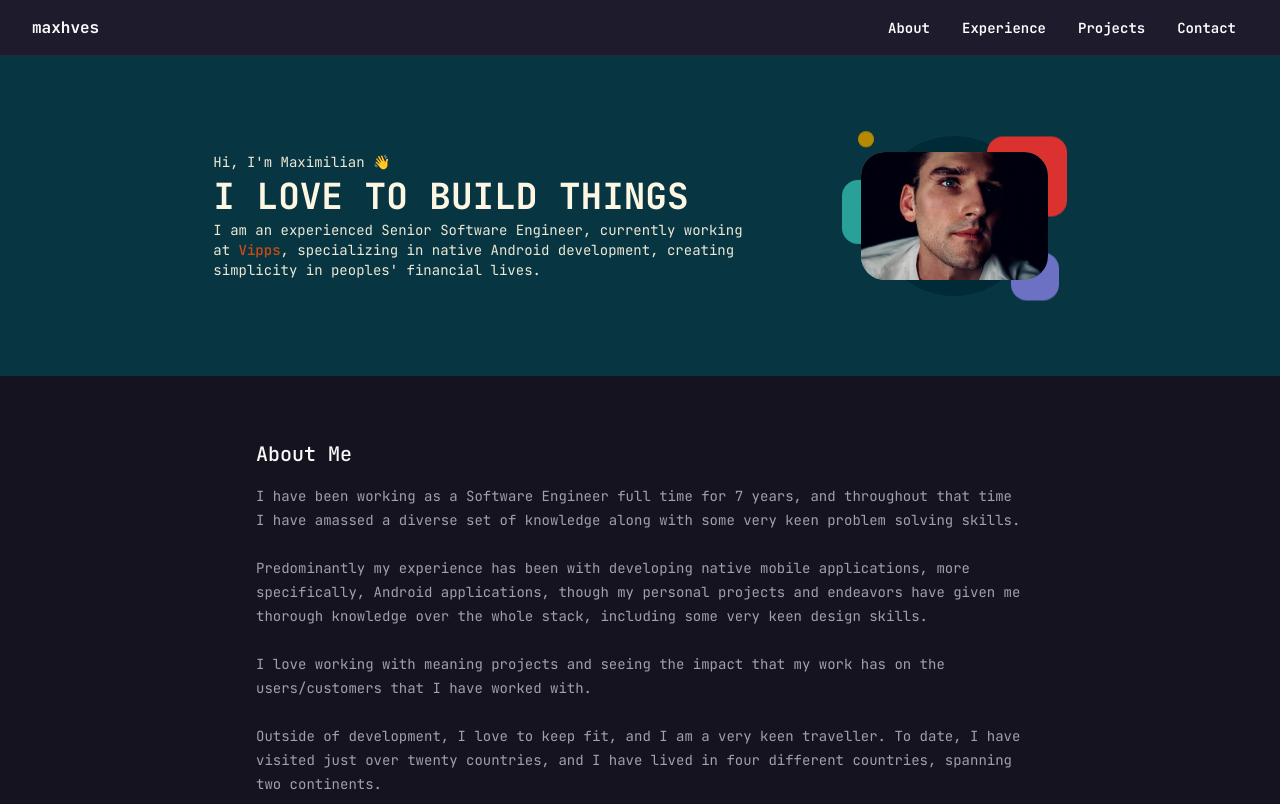
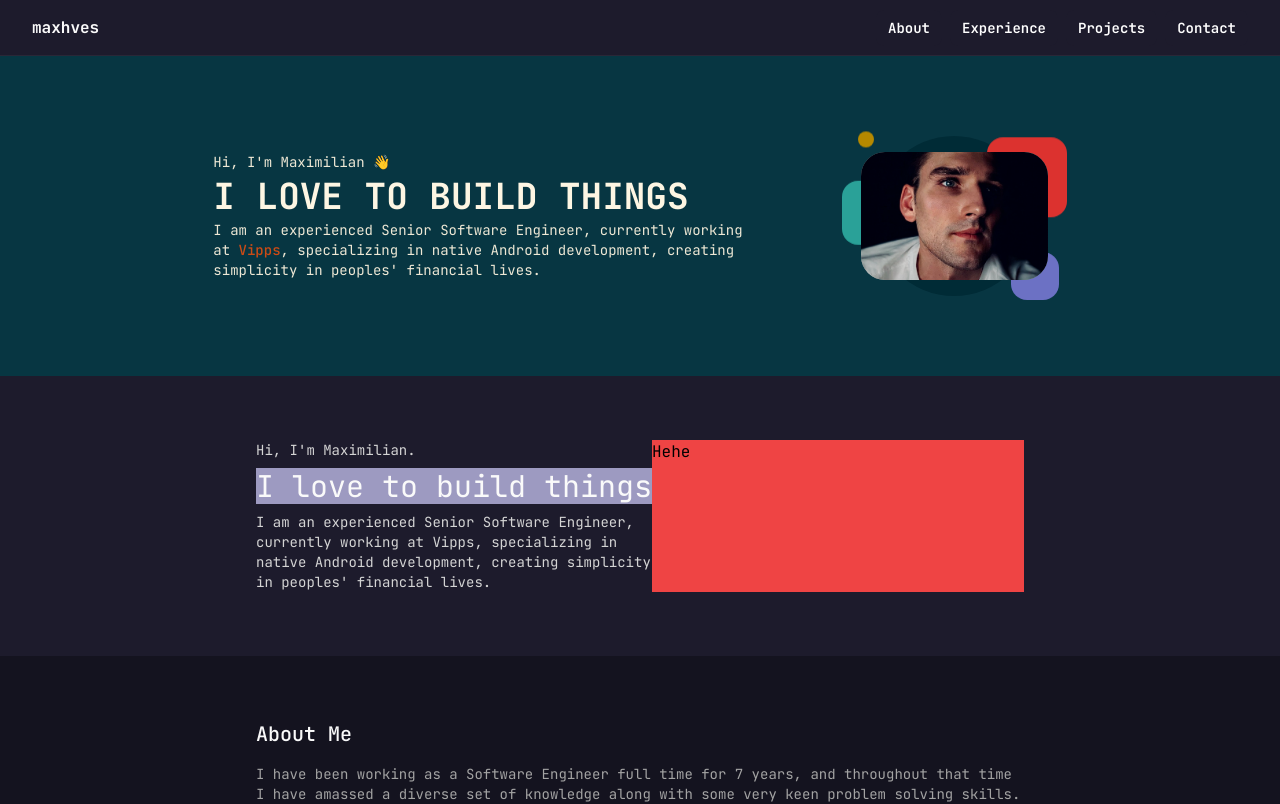
Before and after one commit to maxhves/hvesser-lewis-consulting-site, a Next.js app: page / in a window 1280 px wide. Shown: the top 804 px of the page. Built offline with nearby package versions, Linux system fonts and the light colour scheme; no server answers.

Commit message:
Began implementing IntroductionComponent.

```diff
--- a/src/app/home/components/about/about-section.tsx
+++ b/src/app/home/components/about/about-section.tsx
@@ -56,9 +56,9 @@ export default function AboutSection() {
 
 function AboutDescription({children}: { children: React.ReactNode }) {
   return (
-    <Text className="mt-4 text-sm text-neutral-400 whitespace-pre-wrap">
+    <p className="mt-4 text-sm text-neutral-400 whitespace-pre-wrap">
       {children}
-    </Text>
+    </p>
   )
 }
 
@@ -78,7 +78,7 @@ function AboutTechnologiesList({technologies}: { technologies: string[] }) {
   return (
     <ul className="list-disc list-inside flex-1">
       {technologies.map((technology: string) => (
-        <li key={technology} className="text-neutral-400">
+        <li key={technology} className="text-neutral-400 text-sm">
           {technology}
         </li>
       ))}
--- /dev/null
+++ b/src/app/home/components/introduction/introduction-section.tsx
@@ -0,0 +1,83 @@
+import React from 'react';
+import ContentContainer from "@/components/ui/content-container";
+
+//region Entry
+
+export default function IntroductionSection() {
+  return (
+    <section className="bg-lavender-900">
+      <ContentContainer className="py-16">
+        <div className="flex flex-row">
+          <IntroductionText>
+            <IntroductionTextHeading>
+              Hi, I&apos;m Maximilian.
+            </IntroductionTextHeading>
+
+            <IntroductionTextTagLine>
+              I love to build things
+            </IntroductionTextTagLine>
+
+            <IntroductionTextDescription>
+              I am an experienced Senior Software Engineer, currently working at Vipps, specializing in native
+              Android development, creating simplicity in peoples&apos; financial lives.
+            </IntroductionTextDescription>
+          </IntroductionText>
+
+          <IntroductionImage>
+            Hehe
+          </IntroductionImage>
+        </div>
+      </ContentContainer>
+    </section>
+  );
+}
+
+//endregion
+
+//region Text
+
+function IntroductionText({children}: { children: React.ReactNode }) {
+  return (
+    <div className="flex-1 space-y-2">
+      {children}
+    </div>
+  )
+}
+
+function IntroductionTextHeading({children}: { children: React.ReactNode }) {
+  return (
+    <div className="text-neutral-300 text-sm">
+      {children}
+    </div>
+  )
+}
+
+function IntroductionTextTagLine({children}: { children: React.ReactNode }) {
+  return (
+    <div className="w-fit text-3xl text-neutral-50 bg-lavender-300 text-nowrap">
+      {children}
+    </div>
+  )
+}
+
+function IntroductionTextDescription({children}: { children: React.ReactNode }) {
+  return (
+    <p className="text-neutral-300 text-sm">
+      {children}
+    </p>
+  )
+}
+
+//endregion
+
+//region Image
+
+function IntroductionImage({children}: { children: React.ReactNode }) {
+  return (
+    <div className="flex-1 bg-red-500">
+      {children}
+    </div>
+  )
+}
+
+//endregion
--- a/src/app/page.tsx
+++ b/src/app/page.tsx
@@ -1,11 +1,11 @@
 import Introduction from "@/app/sections/introduction/introduction";
-import About from '@/app/sections/about/about';
 import Experience from '@/app/sections/experience/experience';
 import Projects from '@/app/sections/projects/projects';
 import ResumeAd from '@/app/sections/resume_ad/resume_ad';
 import Contact from '@/app/sections/contact/contact';
 import Networks from "@/app/sections/networks/networks";
 import AboutSection from "@/app/home/components/about/about-section";
+import IntroductionSection from "@/app/home/components/introduction/introduction-section";
 
 //region Entry
 
@@ -16,6 +16,7 @@ export default function Home() {
       {/*<Navbar/>*/}
       <Introduction/>
 
+      <IntroductionSection />
       <AboutSection />
 
       <Experience/>
--- a/src/components/ui/navigation-bar.tsx
+++ b/src/components/ui/navigation-bar.tsx
@@ -95,7 +95,7 @@ export function NavigationBarDrawerTriggerButton({open, onClick}: { open: boolea
 
 export function NavigationBarDrawer({children, open}: { children: React.ReactNode, open: boolean }) {
   return (
-    <div className="fixed sm:hidden w-full mt-16 z-[5] pointer-events-none">
+    <div className="fixed sm:hidden w-full mt-14 z-[5] pointer-events-none">
       <nav className={clsx(
         open ? "translate-y-0" : "-translate-y-56",
         "flex flex-col transition-transform duration-300 ease-in-out pointer-events-auto bg-lavender-900 border-b border-alabaster/5 py-4 gap-y-2"
```
